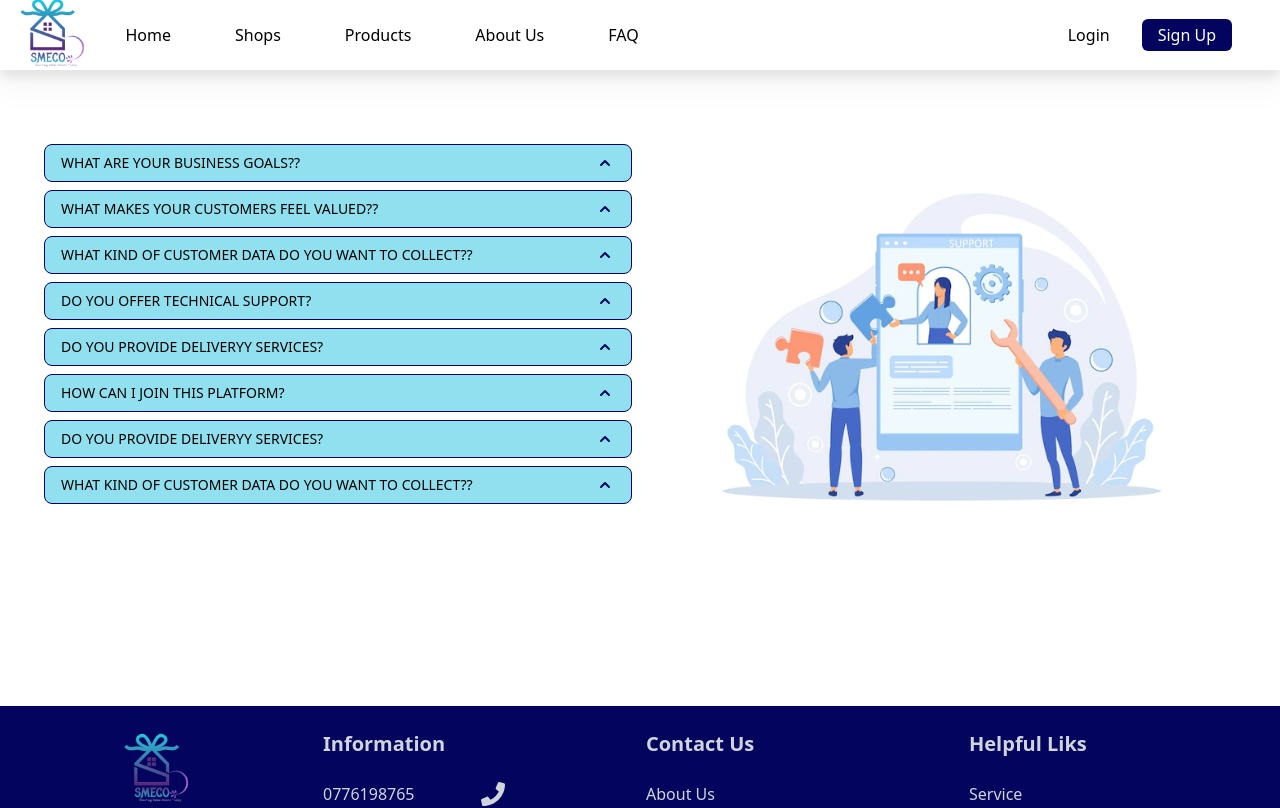
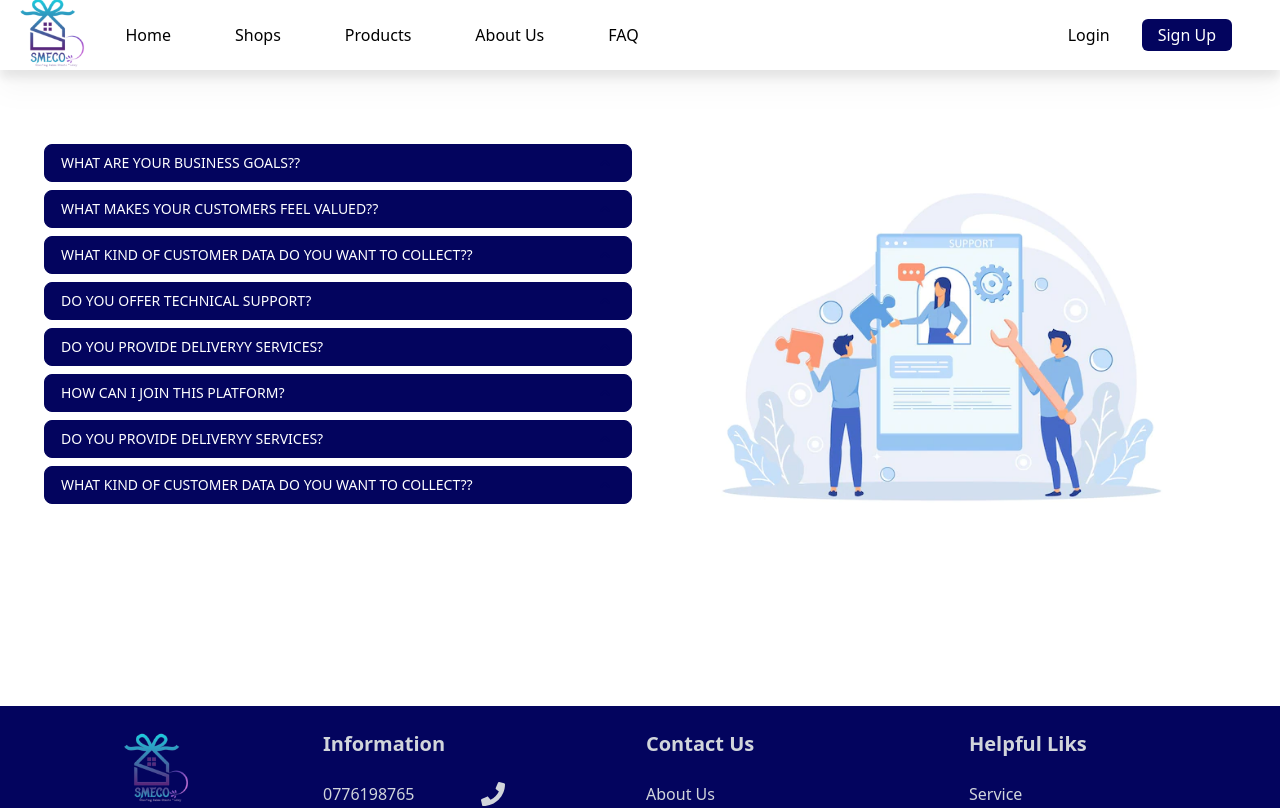
Before and after one commit to SME-CO/smeco_customer_app, a React (Create React App) app: page /faq in a window 1280 px wide. Shown: the top 808 px of the page. Built offline with nearby package versions, Linux system fonts and the light colour scheme.

Commit message:
made some changes in charts

```diff
--- a/package.json
+++ b/package.json
@@ -3,6 +3,7 @@
   "version": "0.1.0",
   "private": true,
   "dependencies": {
+    "@coreui/coreui": "^4.2.2",
     "@emotion/react": "^11.9.3",
     "@emotion/styled": "^11.9.3",
     "@headlessui/react": "^1.6.6",
@@ -14,9 +15,11 @@
     "@testing-library/react": "^13.3.0",
     "@testing-library/user-event": "^13.5.0",
     "axios": "^0.27.2",
+    "chart.js": "^3.9.1",
     "fa": "^1.0.1",
     "font-awesome": "^4.7.0",
     "react": "^18.2.0",
+    "react-chartjs-2": "^4.3.1",
     "react-dom": "^18.2.0",
     "react-hook-form": "^7.34.0",
     "react-icons": "^4.4.0",
--- /dev/null
+++ b/src/components/BarChart.jsx
@@ -0,0 +1,10 @@
+import React from 'react'
+import {Bar} from react-chartjs-2;
+
+function BarChart(chartData) {
+  return (
+    <div>hq</div>
+  )
+}
+
+export default BarChart
--- a/src/components/Navbarr.jsx
+++ b/src/components/Navbarr.jsx
@@ -26,7 +26,7 @@ const Navbarr = () => {
                     </div>
                     <div className='hidden md:flex pr-10'>
                         <NotificationIcon className="!w-12 !h-12 text-white pr-6" />
-                        <p className="pt-3 pr-3 text-white pr-6">Mushrifa</p>
+                        <p className="pt-3 text-white pr-6">Mushrifa</p>
                         <div className="pr-5">
                             <img className='w-[50px] h-[50px]mx-auto rounded-full' src={img} alt="" />
                         </div>
--- a/src/pages/public_customer/FAQ.jsx
+++ b/src/pages/public_customer/FAQ.jsx
@@ -18,7 +18,7 @@ export default function FAQ() {
             <Disclosure>
               {({ open }) => (
                 <>
-                  <Disclosure.Button className="flex w-full justify-between rounded-lg bg-[#90E0EF] px-4 py-2 text-left text-sm font-medium text-black hover:bg-[#00B4D8] focus:outline-none focus-visible:ring-opacity-75">
+                  <Disclosure.Button className="flex w-full justify-between rounded-lg bg-[#03045E] px-4 py-2 text-left text-sm font-medium text-white hover:bg-[#FF8C32] focus:outline-none focus-visible:ring-opacity-75">
                     <span>WHAT ARE YOUR BUSINESS GOALS??</span>
                     <ChevronUpIcon
                       className={`${open ? 'rotate-180 transform' : ''
@@ -36,7 +36,7 @@ export default function FAQ() {
             <Disclosure as="div" className="mt-2">
               {({ open }) => (
                 <>
-                  <Disclosure.Button className="flex w-full justify-between rounded-lg bg-[#90E0EF] px-4 py-2 text-left text-sm font-medium text-black hover:bg-[#00B4D8] focus:outline-none ">
+                  <Disclosure.Button className="flex w-full justify-between rounded-lg bg-[#03045E] px-4 py-2 text-left text-sm font-medium text-white hover:bg-[#FF8C32] focus:outline-none ">
                     <span>WHAT MAKES YOUR CUSTOMERS FEEL VALUED??</span>
                     <ChevronUpIcon
                       className={`${open ? 'rotate-180 transform' : ''
@@ -54,7 +54,7 @@ export default function FAQ() {
             <Disclosure as="div" className="mt-2">
               {({ open }) => (
                 <>
-                  <Disclosure.Button className="flex w-full justify-between rounded-lg bg-[#90E0EF] px-4 py-2 text-left text-sm font-medium text-black hover:bg-[#00B4D8] focus:outline-none ">
+                  <Disclosure.Button className="flex w-full justify-between rounded-lg bg-[#03045E] px-4 py-2 text-left text-sm font-medium text-white hover:bg-[#FF8C32] focus:outline-none ">
                     <span>WHAT KIND OF CUSTOMER DATA DO YOU WANT TO COLLECT??</span>
                     <ChevronUpIcon
                       className={`${open ? 'rotate-180 transform' : ''
@@ -72,7 +72,7 @@ export default function FAQ() {
             <Disclosure as="div" className="mt-2">
               {({ open }) => (
                 <>
-                  <Disclosure.Button className="flex w-full justify-between rounded-lg bg-[#90E0EF] px-4 py-2 text-left text-sm font-medium text-black hover:bg-[#00B4D8] focus:outline-none ">
+                  <Disclosure.Button className="flex w-full justify-between rounded-lg bg-[#03045E] px-4 py-2 text-left text-sm font-medium text-white hover:bg-[#FF8C32] focus:outline-none ">
                     <span>DO YOU OFFER TECHNICAL SUPPORT?</span>
                     <ChevronUpIcon
                       className={`${open ? 'rotate-180 transform' : ''
@@ -89,7 +89,7 @@ export default function FAQ() {
             <Disclosure as="div" className="mt-2">
               {({ open }) => (
                 <>
-                  <Disclosure.Button className="flex w-full justify-between rounded-lg bg-[#90E0EF] px-4 py-2 text-left text-sm font-medium text-black hover:bg-[#00B4D8] focus:outline-none ">
+                  <Disclosure.Button className="flex w-full justify-between rounded-lg bg-[#03045E] px-4 py-2 text-left text-sm font-medium text-white hover:bg-[#FF8C32] focus:outline-none ">
                     <span>DO YOU PROVIDE DELIVERYY SERVICES?</span>
                     <ChevronUpIcon
                       className={`${open ? 'rotate-180 transform' : ''
@@ -107,7 +107,7 @@ export default function FAQ() {
             <Disclosure as="div" className="mt-2">
               {({ open }) => (
                 <>
-                  <Disclosure.Button className="flex w-full justify-between rounded-lg bg-[#90E0EF] px-4 py-2 text-left text-sm font-medium text-black hover:bg-[#00B4D8] focus:outline-none ">
+                  <Disclosure.Button className="flex w-full justify-between rounded-lg bg-[#03045E] px-4 py-2 text-left text-sm font-medium text-white hover:bg-[#FF8C32] focus:outline-none ">
                     <span>HOW CAN I JOIN THIS PLATFORM?</span>
                     <ChevronUpIcon
                       className={`${open ? 'rotate-180 transform' : ''
@@ -125,7 +125,7 @@ export default function FAQ() {
             <Disclosure as="div" className="mt-2">
               {({ open }) => (
                 <>
-                  <Disclosure.Button className="flex w-full justify-between rounded-lg bg-[#90E0EF] px-4 py-2 text-left text-sm font-medium text-black hover:bg-[#00B4D8] focus:outline-none ">
+                  <Disclosure.Button className="flex w-full justify-between rounded-lg bg-[#03045E] px-4 py-2 text-left text-sm font-medium text-white hover:bg-[#FF8C32] focus:outline-none ">
                     <span>DO YOU PROVIDE DELIVERYY SERVICES?</span>
                     <ChevronUpIcon
                       className={`${open ? 'rotate-180 transform' : ''
@@ -142,7 +142,7 @@ export default function FAQ() {
             <Disclosure as="div" className="mt-2">
               {({ open }) => (
                 <>
-                  <Disclosure.Button className="flex w-full justify-between rounded-lg bg-[#90E0EF] px-4 py-2 text-left text-sm font-medium text-black hover:bg-[#00B4D8] focus:outline-none ">
+                  <Disclosure.Button className="flex w-full justify-between rounded-lg bg-[#03045E] px-4 py-2 text-left text-sm font-medium text-white hover:bg-[#FF8C32] focus:outline-none ">
                     <span>WHAT KIND OF CUSTOMER DATA DO YOU WANT TO COLLECT??</span>
                     <ChevronUpIcon
                       className={`${open ? 'rotate-180 transform' : ''
```
Also changed, not shown: src/pages/registered_customer/Dashboard.jsx (+150 -59 lines), src/pages/registered_customer/CustomerShops.jsx (line endings or trailing spaces), 1 other file (tests, documents, lock files or other folders).
